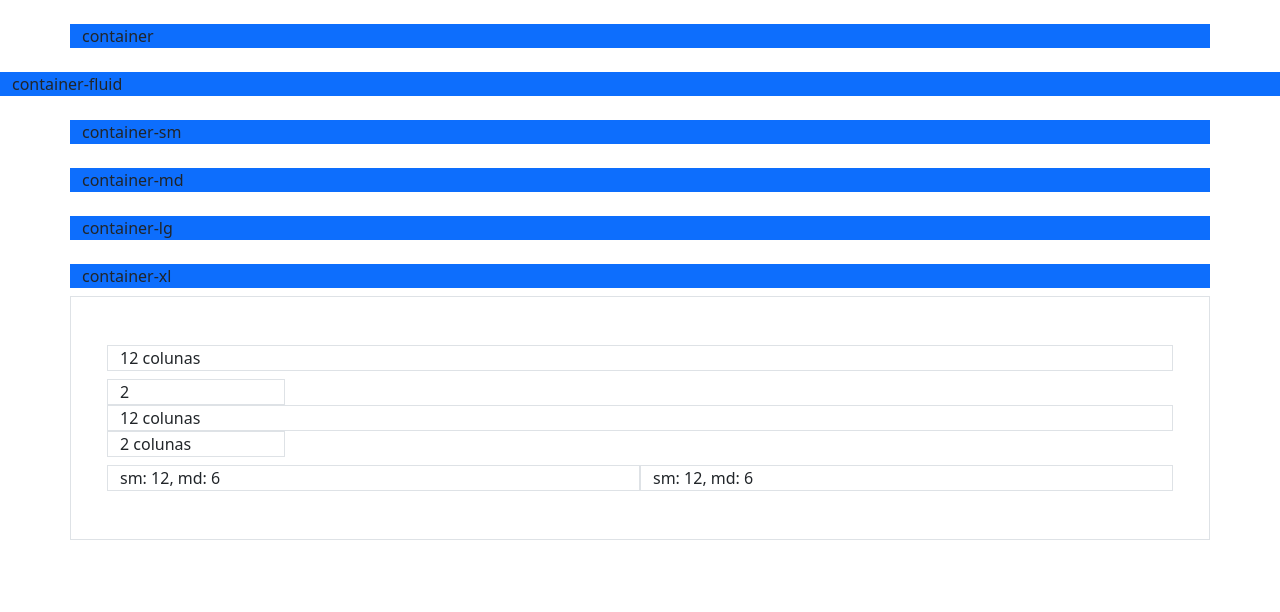
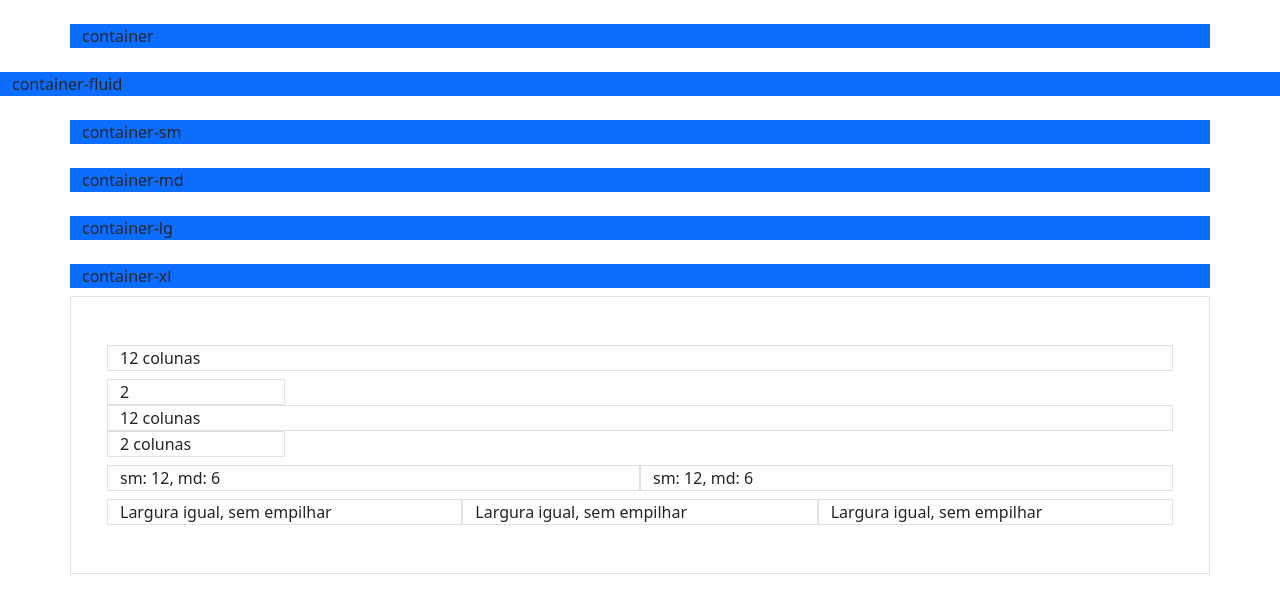
Before and after one commit to Caio1918/Meus-c-digos-em-geral, a plain HTML site: page Desenvolvimento_Front_End/gridsystem.html in a window 1280 px wide. Drawn offline with nearby package versions, Linux system fonts and the light colour scheme.

Commit message:
Largura igual, Empilhar

```diff
--- a/Desenvolvimento_Front_End/gridsystem.html
+++ b/Desenvolvimento_Front_End/gridsystem.html
@@ -71,7 +71,22 @@
                 sm: 12, md: 6
             </div>
         </div>
+
+        <!-- Largura igual, sem empilhar -->
+        <div class="row">
+            <div class="col border mt-2">
+                Largura igual, sem empilhar
             </div>
+            <div class="col border mt-2">
+                Largura igual, sem empilhar
+            </div>
+            <div class="col border mt-2">
+                Largura igual, sem empilhar
+            </div>
+        </div>
+    </div>
+
+
 
 
     <script src="https://cdn.jsdelivr.net/npm/bootstrap@5.2.1/dist/js/bootstrap.bundle.min.js"
```
Lines whose indentation alone changed are shown as unchanged.
